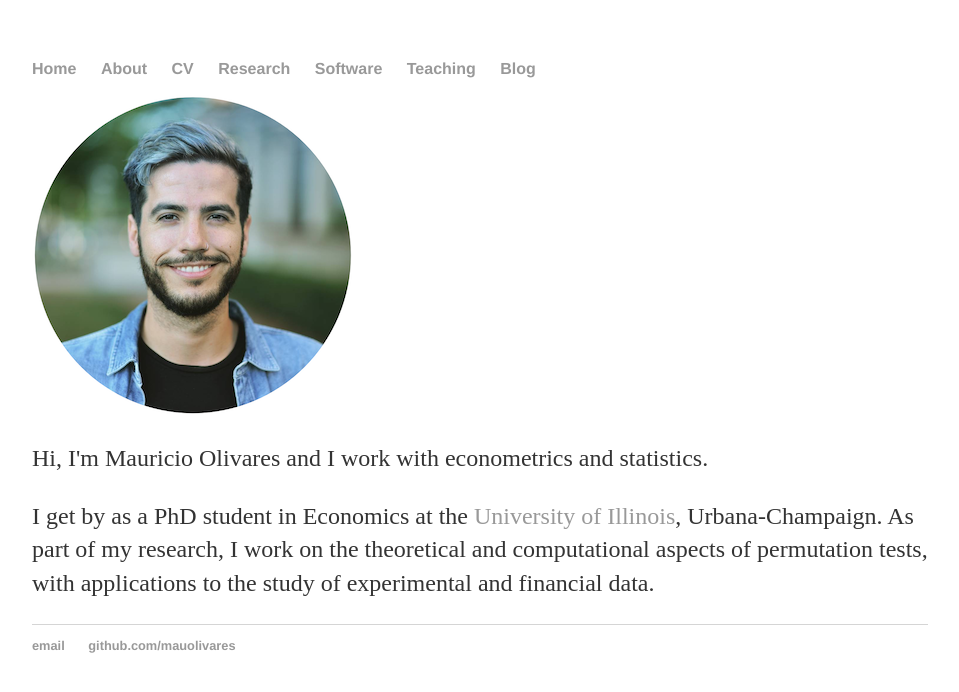
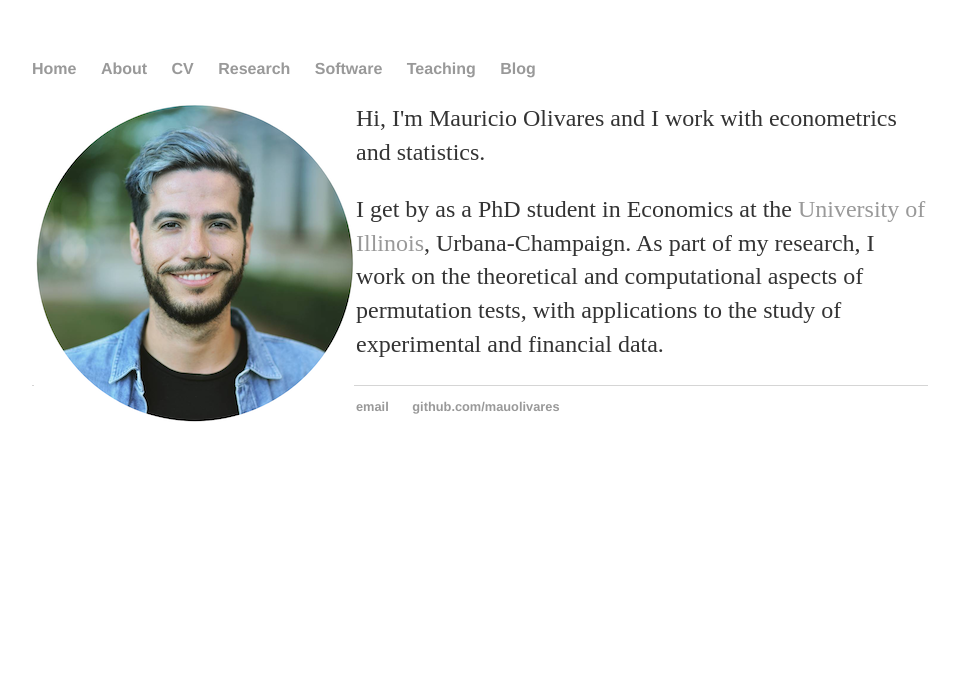
Before and after one commit to mauolivares/mauolivares.github.io, a Jekyll site: the page built from index.html, in a window 1280 px wide. Shown: the top 692 px of the page, without its empty margins (160-1119 px from the left). Built offline with Jekyll 4.4.1, drawn with Linux system fonts in a browser that asks for light colours.

Commit message:
Update index.html

```diff
--- a/index.html
+++ b/index.html
@@ -10,7 +10,7 @@ description: Mauricio Olivares is a 5th year PhD student in Economics at the Uni
 <!-- <div class="jumbotron"> -->
 <div class="row marketing">
 	<div class="col-sm-4">
-	<img  class="img-circle avatar" alt="Mauricio Olivares" src="img/mauolivares.png" style="float: left, padding-right: 2px">
+	<img  class="img-circle avatar" alt="Mauricio Olivares" src="img/mauolivares.png" align="left" , hspace="2px">
 	<p class="lead">Hi, I'm <span itemprop="name">Mauricio Olivares</span> and I work with econometrics and statistics.</p>
 	<p> I get by as a <span itemprop="title">PhD student in Economics</span> at <span itemprop="affiliation">the <a href="https://economics.illinois.edu/">University of Illinois</a></span>, <span itemprop="locality">Urbana-Champaign</span>.
 	    As part of my research, I work on the theoretical and computational aspects of permutation tests, with applications to the study of experimental and financial data.
```
